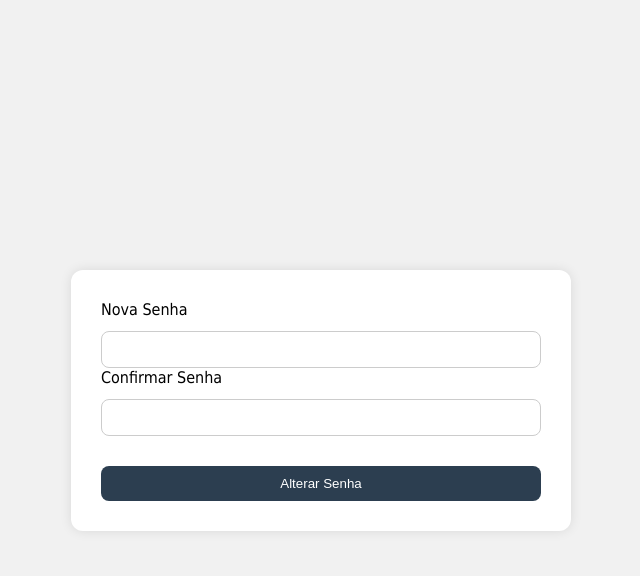
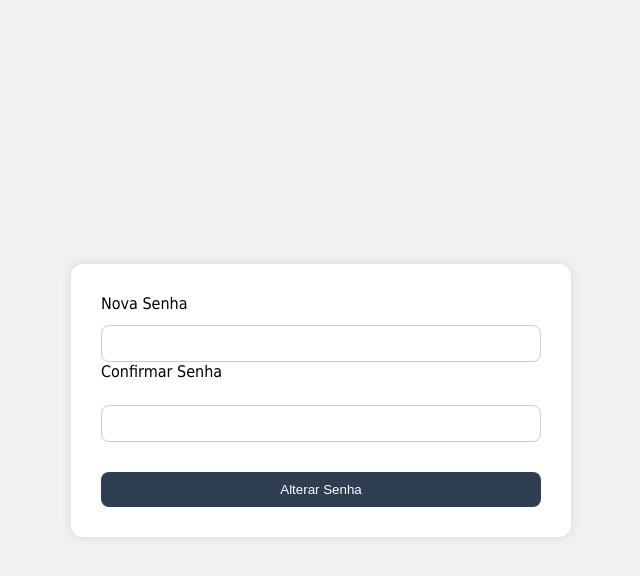
Before and after one commit to alexiiavieirac/taskapp, a Flask app: template app/templates/resetar_senha.html in a window 1280 px wide. Shown: the top 576 px of the page, without its empty margins (319-959 px from the left). Run offline with Flask 3, Linux system fonts and the light colour scheme; the template is opened without the code that fills it, so the values that code supplies are empty.

Commit message:
mudança no css

```diff
--- a/app/static/css/resetar_senha.css
+++ b/app/static/css/resetar_senha.css
@@ -92,6 +92,11 @@ button:hover {
     background: rgb(44, 62, 80);
 }
 
+/* Estilização do campo de Confirmar Senha */
+input[name="confirmar_senha"] {
+    margin-top: 24px; /* Aumenta a distância para o campo anterior */
+}
+
 /* Link de retorno para login */
 .register-link {
     text-align: center;
```
